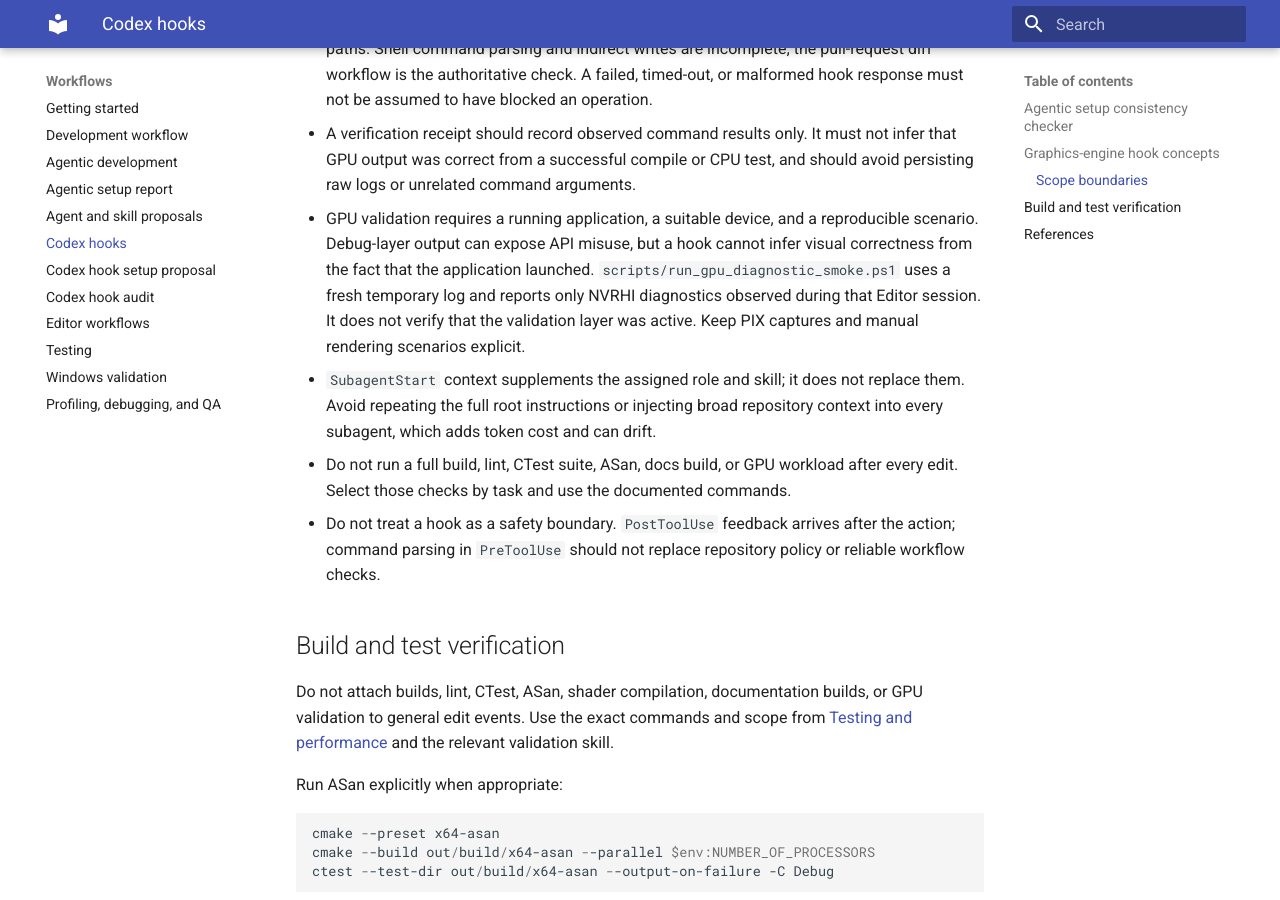
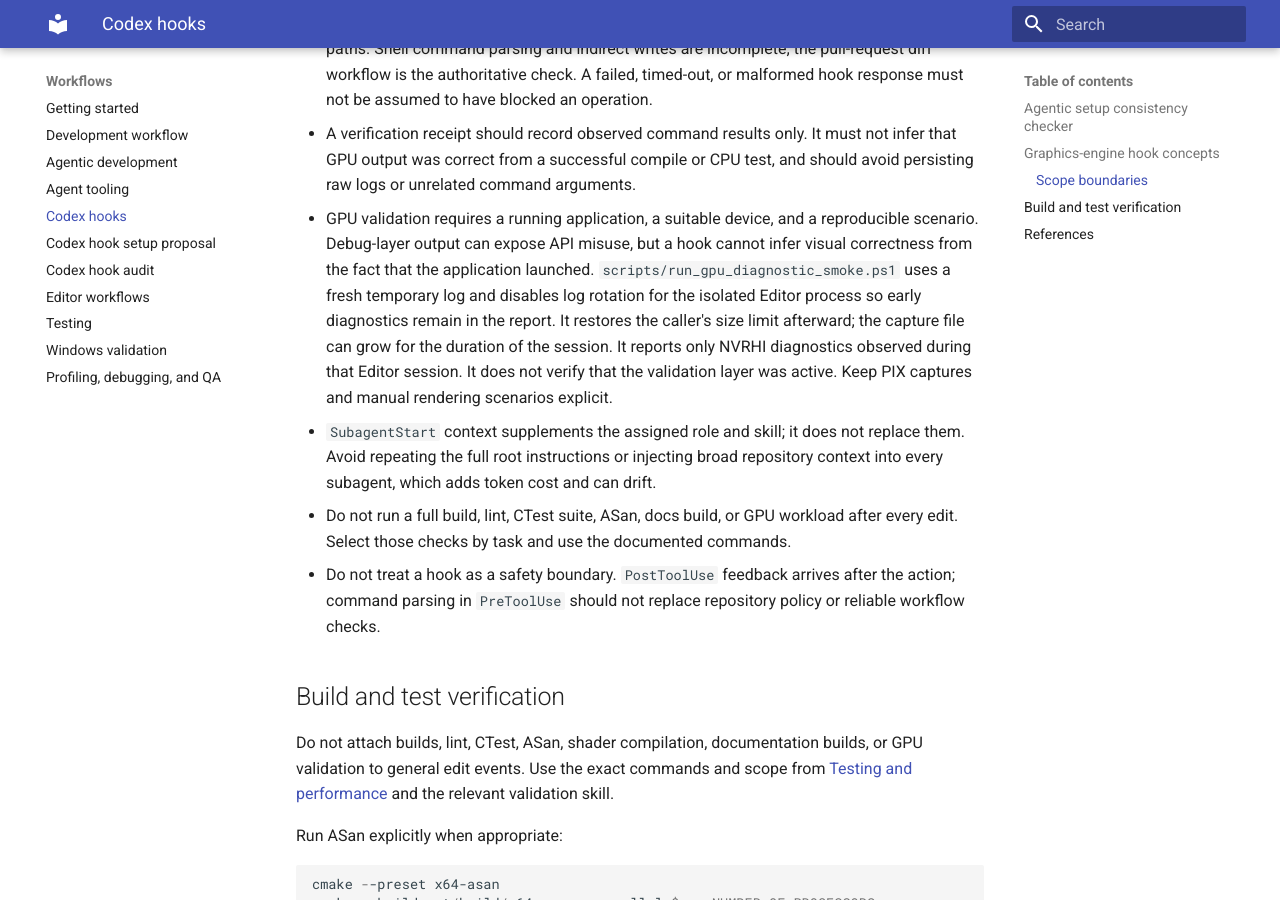
Before and after one commit to JGolaszewski/GrpahicEngine, an MkDocs documentation site: the page built from docs/codex-hooks.md, in a window 1280 px wide and 900 px high, scrolled down 2621 px. Built offline with MkDocs 1.6.1 and Material for MkDocs 9.7.7, drawn with Linux system fonts in a browser that asks for light colours; some of the changed text lies outside the part shown.

Commit message:
fix(agentic): address hook and docs review findings

```diff
--- a/docs/codex-hooks.md
+++ b/docs/codex-hooks.md
@@ -9,7 +9,7 @@ scripts in `/hooks` before trusting them.
 
 ## Agentic setup consistency checker
 
-[`scripts/check_agentic_setup.py`](../scripts/check_agentic_setup.py) validates
+The `scripts/check_agentic_setup.py` script validates
 the custom agent registry and role files, skill frontmatter and unique names,
 allowed reasoning efforts, and local links in agentic workflow instructions. It
 uses only Python's standard library and runs in CI through
@@ -83,8 +83,11 @@ reliably and runtime is appropriate for the event frequency.
 - GPU validation requires a running application, a suitable device, and a
   reproducible scenario. Debug-layer output can expose API misuse, but a hook
   cannot infer visual correctness from the fact that the application launched.
-  `scripts/run_gpu_diagnostic_smoke.ps1` uses a fresh temporary log and reports
-  only NVRHI diagnostics observed during that Editor session. It does not verify
+  `scripts/run_gpu_diagnostic_smoke.ps1` uses a fresh temporary log and disables
+  log rotation for the isolated Editor process so early diagnostics remain in
+  the report. It restores the caller's size limit afterward; the capture file
+  can grow for the duration of the session. It reports only NVRHI diagnostics
+  observed during that Editor session. It does not verify
   that the validation layer was active. Keep PIX captures and manual rendering
   scenarios explicit.
 - `SubagentStart` context supplements the assigned role and skill; it does not
--- a/mkdocs.yml
+++ b/mkdocs.yml
@@ -75,8 +75,7 @@ nav:
       - Getting started: getting-started.md
       - Development workflow: development-workflow.md
       - Agentic development: agentic-development.md
-      - Agentic setup report: agentic-setup-report.md
-      - Agent and skill proposals: agent-skill-proposals.md
+      - Agent tooling: agent-tooling.md
       - Codex hooks: codex-hooks.md
       - Codex hook setup proposal: codex-hook-setup-report.md
       - Codex hook audit: codex-hook-audit.md
```
Also changed, not shown: .agents/skills/renderer-validation/SKILL.md (+1 -1 lines), .codex/agent-tooling.md (+2 -24 lines), docs/agent-tooling.md (added, +26 -0 lines), docs/agentic-development.md (+2 -2 lines), docs/index.md (+1 -0 lines), 3 other files.
